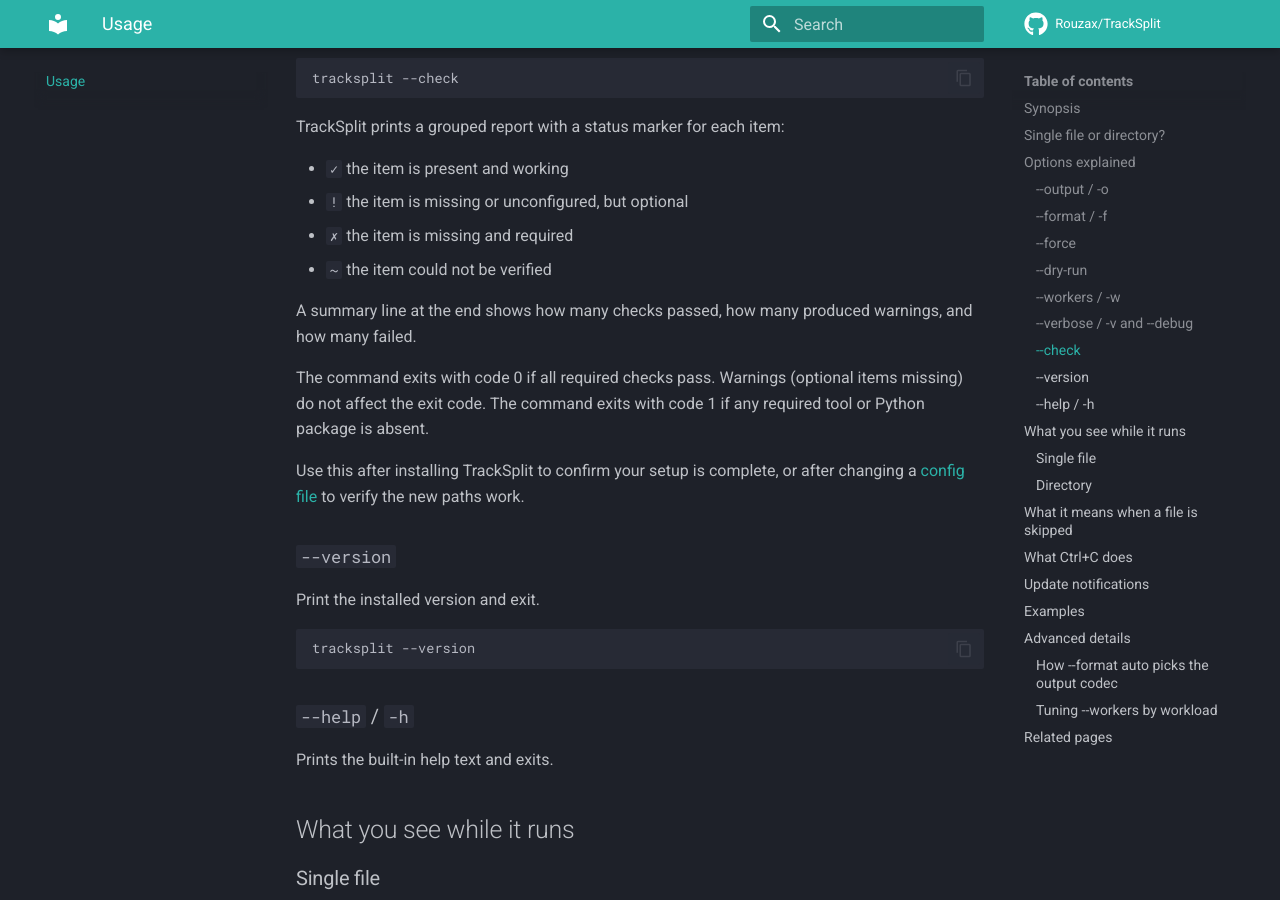
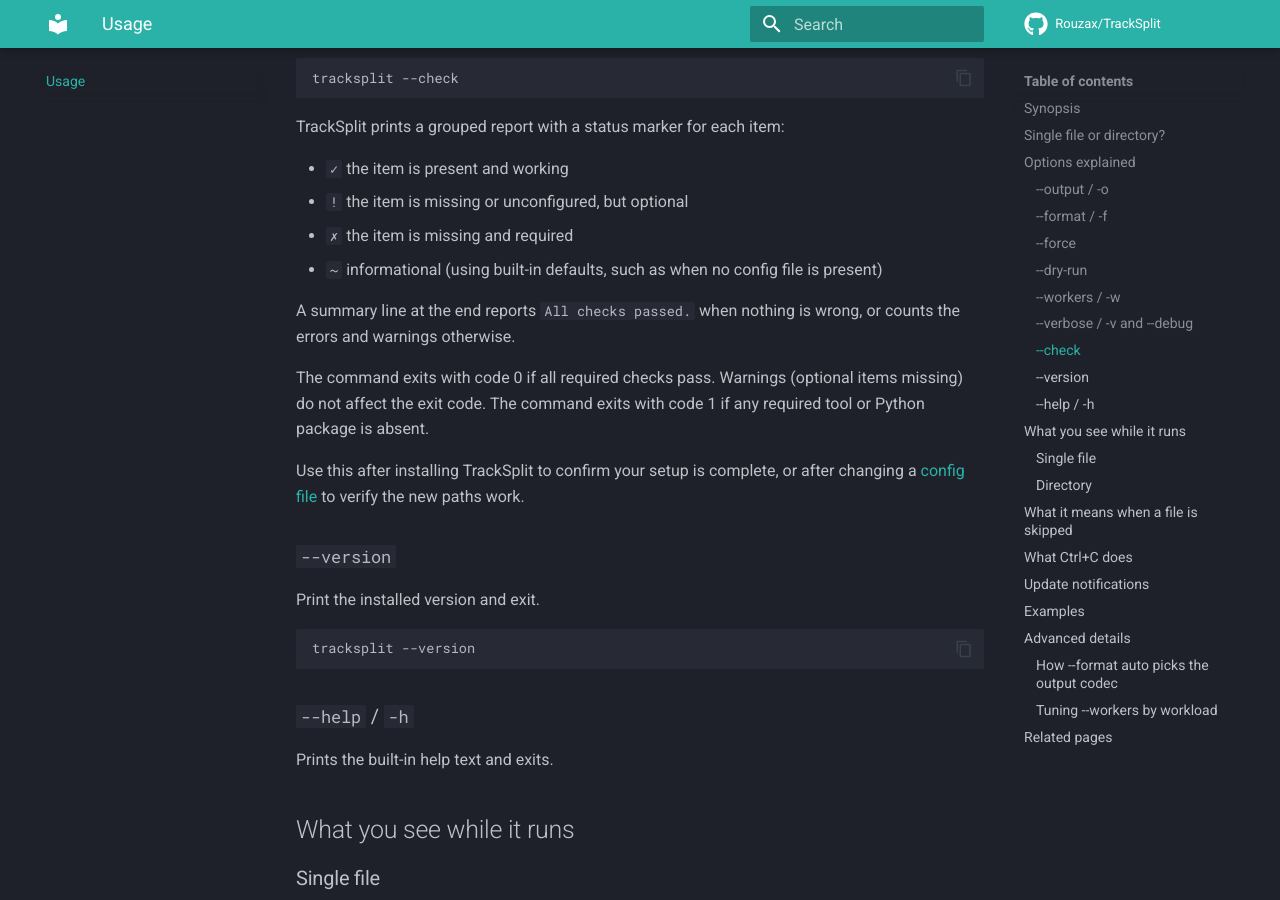
Before and after one commit to Rouzax/TrackSplit, an MkDocs documentation site: the page built from docs/usage.md, in a window 1280 px wide and 900 px high, scrolled down 3009 px. Built offline with MkDocs 1.6.1 and Material for MkDocs 9.7.7, drawn with Linux system fonts in a browser that asks for light colours; comment, search, counter and statistics services are not loaded.

Commit message:
docs: clarify --check marker legend and summary line description

```diff
--- a/docs/usage.md
+++ b/docs/usage.md
@@ -117,9 +117,9 @@
 - `✓` the item is present and working
 - `!` the item is missing or unconfigured, but optional
 - `✗` the item is missing and required
-- `~` the item could not be verified
+- `~` informational (using built-in defaults, such as when no config file is present)
 
-A summary line at the end shows how many checks passed, how many produced warnings, and how many failed.
+A summary line at the end reports `All checks passed.` when nothing is wrong, or counts the errors and warnings otherwise.
 
 The command exits with code 0 if all required checks pass. Warnings (optional items missing) do not affect the exit code. The command exits with code 1 if any required tool or Python package is absent.
 
```
